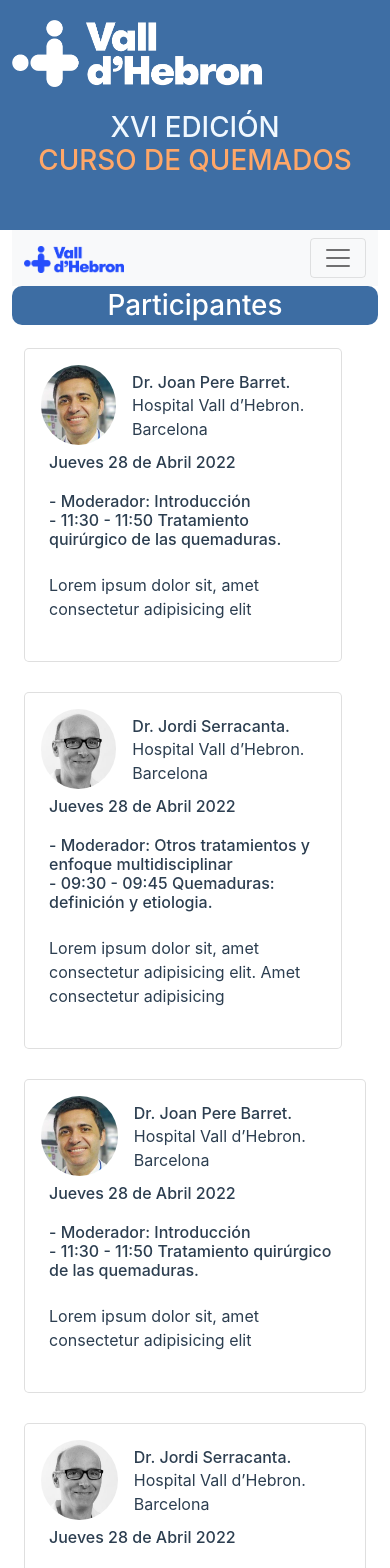
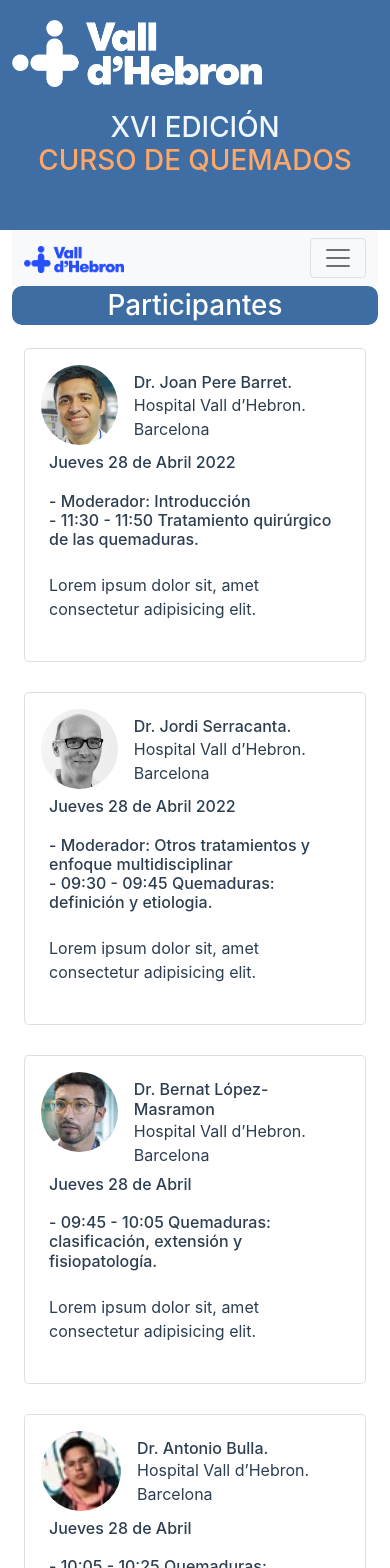
Before and after one commit to ablancaa/course, a Vue app: page /Ponentes in a window 390 px wide. Shown: the top 1568 px of the page. Built offline with nearby package versions, Linux system fonts and the light colour scheme.

Commit message:
Reedición de ponentes

```diff
--- a/src/views/Ponentes.vue
+++ b/src/views/Ponentes.vue
@@ -1,11 +1,10 @@
 <template>
     <main class="container d-flex aling-items-center justify-content-center">
+        <!-- Columna izquierda -->
         <div class="row">
-        <!-- Columna izquierda -->
             <h1 class="titulo">Participantes</h1>
-        <div class="row">
             <div class="col-12 col-lg-6 col-md-6">
-                <article class="card">
+                <article class="card"> <!-- 1 -->
                     <div class="card-body">
                         <div class="d-flex">
                             <img src="../assets/images/Dr.Barret.png" alt="" class="border-4 border-secondary rounded-circle" width="90">
@@ -15,12 +14,12 @@
                             </div>
                         </div>
                         <p class="h6 p-2">Jueves 28 de Abril 2022<br/><br/>- Moderador: Introducción<br/> - 11:30 - 11:50 Tratamiento quirúrgico de las quemaduras.</p>
-                        <p class="p-2">Lorem ipsum dolor sit, amet consectetur adipisicing elit</p>
+                        <p class="p-2">Lorem ipsum dolor sit, amet consectetur adipisicing elit.</p>
                     </div>
                 </article>
             </div> <!-- Fin col-12 col-lg-6 col-md-6 -->
-            <div class="col-12 col-lg-6 col-md-4">
-               <article class="card">
+            <div class="col-12 col-lg-6 col-md-6">
+               <article class="card"> <!-- 2 -->
                     <div class="card-body">
                         <div class="d-flex">
                             <img src="../assets/images/Dr.Serracanta.png" alt="" class="border-4 border-secondary rounded-circle" width="90">
@@ -30,45 +29,12 @@
                             </div>
                         </div>
                         <p class="h6 p-2" >Jueves 28 de Abril 2022<br/><br/>- Moderador: Otros tratamientos y enfoque multidisciplinar<br/> - 09:30 - 09:45 Quemaduras: definición y etiologia.</p>
-                        <p class="p-2">Lorem ipsum dolor sit, amet consectetur adipisicing elit. Amet consectetur adipisicing</p>
+                        <p class="p-2">Lorem ipsum dolor sit, amet consectetur adipisicing elit.</p>
                     </div>
                 </article>
             </div> <!-- Fin col-12 col-lg-6 col-md-6 -->
-        </div> <!-- Fin de row -->
-            <div class="col-12 col-lg-12">
-                <div class="row">
-                    <div class="col-12 col-sm-6">
-                        <article class="card">
-                            <div class="card-body">
-                                <div class="d-flex">
-                                    <img src="../assets/images/Dr.Barret.png" alt="" class="border-4 border-secondary rounded-circle" width="90">
-                                    <div class="ps-3">
-                                        <h6 class="m-0 mt-2">Dr. Joan Pere Barret.</h6>
-                                        <p class="m-0">Hospital Vall d’Hebron. Barcelona</p>
-                                    </div>
-                                </div>
-                                    <p class="h6 p-2">Jueves 28 de Abril 2022<br/><br/>- Moderador: Introducción<br/> - 11:30 - 11:50 Tratamiento quirúrgico de las quemaduras.</p>
-                                    <p class="p-2">Lorem ipsum dolor sit, amet consectetur adipisicing elit</p>
-                            </div>
-                        </article>
-                    </div>
-                    <div class="col-12 col-sm-6">
-                        <article class="card">
-                            <div class="card-body">
-                                <div class="d-flex">
-                                    <img src="../assets/images/Dr.Serracanta.png" alt="" class="border-4 border-secondary rounded-circle" width="90">
-                                        <div class="ps-3">
-                                            <h6 class="m-0 mt-2">Dr. Jordi Serracanta.</h6>
-                                            <p class="m-0">Hospital Vall d’Hebron. Barcelona</p>
-                                        </div>
-                                </div>
-                                    <p class="h6 p-2" >Jueves 28 de Abril 2022<br/><br/>- Moderador: Otros tratamientos y enfoque multidisciplinar<br/> - 09:30 - 09:45 Quemaduras: definición y etiologia.</p>
-                                    <p class="p-2">Lorem ipsum dolor sit, amet consectetur adipisicing elit. Amet consectetur adipisicing</p>
-                            </div>
-                        </article>
-                        </div>
-                    <div class="col-12 col-sm-6">
-                        <article class="card">
+            <div class="col-12 col-lg-6 col-md-6">
+                <article class="card"> <!-- 3 -->
                     <div class="card-body">
                         <div class="d-flex">
                             <img src="../assets/images/Dr.Bernat.png" alt="" class="border-4 border-secondary rounded-circle" width="90">
@@ -78,11 +44,12 @@
                             </div>
                         </div>
                         <p class="h6 p-2" >Jueves 28 de Abril<br/><br/> - 09:45 - 10:05 Quemaduras: clasificación, extensión y fisiopatología.</p>
+                        <p class="p-2" >Lorem ipsum dolor sit, amet consectetur adipisicing elit.</p>
                     </div>
                 </article>
-                    </div>
-                    <div class="col-12 col-sm-6">
-                        <article class="card">
+            </div> <!-- Fin col-12 col-lg-6 col-md-6 -->
+            <div class="col-12 col-lg-6 col-md-6">
+                <article class="card"> <!-- 4 -->
                     <div class="card-body">
                         <div class="d-flex">
                             <img src="../assets/images/image-patrick.jpg" alt="" class="border-4 border-secondary rounded-circle" width="90">
@@ -92,12 +59,12 @@
                             </div>
                         </div>
                         <p class="h6 p-2">Jueves 28 de Abril<br/><br/>- 10:05 - 10:25 Quemaduras: químicas, eléctricas y por congelación.</p>
-                                    <p class="p-2" >Lorem ipsum dolor sit, amet consectetur adipisicing elit. Consequatur neque tenetur deserunt et velit nulla dolores veritatis exercitationem est eius modi minima voluptates accusantium consectetur, necessitatibus. Officiis, assumenda praesentium!</p>
+                        <p class="p-2" >Lorem ipsum dolor sit, amet consectetur adipisicing elit.</p>
                     </div>
                 </article>
-                    </div>
-                    <div class="col-12 col-sm-6">
-                        <article class="card">
+            </div> <!-- Fin col-12 col-lg-6 col-md-6 -->
+            <div class="col-12 col-lg-6 col-md-6">
+                <article class="card"> <!-- 5 -->
                     <div class="card-body">
                         <div class="d-flex">
                             <img src="../assets/images/Dr.Jacinto.jpg" alt="" class="border-4 border-secondary rounded-circle" width="90">
@@ -107,12 +74,12 @@
                             </div>
                         </div>
                         <p class="h6 p-2">Jueves 28 de Abril<br/><br/> - Moderador: Valoración inicial y secundaria del paciente quemado<br/></p>
-                                    <p class="p-2" >Lorem ipsum dolor sit, amet consectetur adipisicing elit. Consequatur neque tenetur deserunt et velit nulla dolores veritatis exercitationem est eius modi minima</p>
+                        <p class="p-2" >Lorem ipsum dolor sit, amet consectetur adipisicing elit.</p>
                     </div>
                 </article>
-                    </div>
-                                        <div class="col-12 col-sm-6">
-                        <article class="card">
+            </div> <!-- Fin col-12 col-lg-6 col-md-6 -->
+            <div class="col-12 col-lg-6 col-md-6">
+                <article class="card"> <!-- 6 -->
                     <div class="card-body">
                         <div class="d-flex">
                             <img src="../assets/images/image-kira.jpg" alt="" class="border-4 border-secondary rounded-circle" width="90">
@@ -121,18 +88,13 @@
                                 <p class="m-0">Unidad de quemados. Hospital Miguel Servet. Zaragoza</p>
                             </div>
                         </div>
-                                    <p class="h6 p-2">Lorem ipsum dolor sit, amet consectetur adipisicing elit. Consequatur neque tenetur deserunt et velit nulla dolores veritatis exercitationem est eius modi mini</p>
-                                    <p class="p-2" >Lorem ipsum dolor sit, amet consectetur adipisicing elit. Consequatur neque tenetur deserunt et velit nulla dolores veritatis exercitationem est eius modi minima</p>
+                        <p class="h6 p-2">Jueves 28 de Abril<br/><br/> - amet consectetur adipisicing elit. Lorem ipsum dolor sit, amet consectetur adipisicing elit.</p>
+                        <p class="p-2" >Lorem ipsum dolor sit, amet consectetur adipisicing elit.</p>
                     </div>
                 </article>
-                    </div>
-                    </div><!-- fin de row -->
-                     <div class="row">
-     <!-- Columna izquierda -->
-     <div class="col-12 col-lg-12">
-         <div class="row">
-         <div class="col-12 col-sm-6">
-                 <article class="card">
+            </div> <!-- Fin col-12 col-lg-6 col-md-6 -->
+            <div class="col-12 col-lg-6 col-md-6">
+                <article class="card"> <!-- 7 -->
                     <div class="card-body">
                         <div class="d-flex">
                             <img src="../assets/images/image-jeanette.jpg" alt="" class="border-4 border-secondary rounded-circle" width="90">
@@ -141,12 +103,13 @@
                                 <p class="m-0"> Hospital Vall d’Hebron. Barcelona</p>
                             </div>
                         </div>
-                             <p class="h6 p-2" >Lorem ipsum dolor sit, amet consectetur adipisicing elit. Consequatur neque tenetur deserunt et velit nulla dolores veritatis exercitatio</p>
+                        <p class="h6 p-2">Jueves 28 de Abril<br/><br/> - amet consectetur adipisicing elit. Lorem ipsum dolor sit, amet consectetur adipisicing elit.</p>
+                        <p class="p-2" >Lorem ipsum dolor sit, amet consectetur adipisicing elit.</p>
                     </div>
                 </article>
-             </div>
-             <div class="col-12 col-sm-6">
-                 <article class="card">
+            </div> <!-- Fin col-12 col-lg-6 col-md-6 -->
+            <div class="col-12 col-lg-6 col-md-6">
+                <article class="card"> <!-- 8 -->
                     <div class="card-body">
                         <div class="d-flex">
                             <img src="../assets/images/Laura.png" alt="" class="border-4 border-secondary rounded-circle" width="90">
@@ -156,12 +119,12 @@
                             </div>
                         </div>
                         <p class="h6 p-2">Jueves 28 de Abril<br/><br/> - 12:10 - 12:30 Control no farmacológico del dolor durante las curas.</p>
-                             <p class="p-2" >Lorem ipsum dolor sit, amet consectetur adipisicing elit. Consequatur neque tenetur deserunt et velit nulla dolores veritatis exercitationem</p>
+                        <p class="p-2" >Lorem ipsum dolor sit, amet consectetur adipisicing elit.</p>
                     </div>
                 </article>
-             </div>
-             <div class="col-12 col-sm-6">
-                 <article class="card">
+            </div> <!-- Fin col-12 col-lg-6 col-md-6 -->
+            <div class="col-12 col-lg-6 col-md-6">
+                <article class="card"> <!-- 9 -->
                     <div class="card-body">
                         <div class="d-flex">
                             <img src="../assets/images/image-jonathan.jpg" alt="" class="border-4 border-secondary rounded-circle" width="90">
@@ -170,13 +133,13 @@
                                 <p class="m-0">Unidad de quemados del Hospital de Cruces. Bilbao</p>
                             </div>
                         </div>
-                             <p class="h6 p-2">Lorem ipsum dolor sit, amet consectetur adipisicing elit. Consequatur neque tenetur deserunt et velit nulla dolores veritatis exercitation</p>
-                             <p class="p-2" >Lorem ipsum dolor sit, amet consectetur adipisicing elit. Consequatur neque tenetur deserunt et velit nulla dolores veritatis exercitationem</p>
+                        <p class="h6 p-2">Jueves 28 de Abril<br/><br/> - amet consectetur adipisicing elit.</p>
+                        <p class="p-2" >Lorem ipsum dolor sit, amet consectetur adipisicing elit.</p>
                     </div>
                 </article>
-             </div>
-                                 <div class="col-12 col-sm-6">
-                 <article class="card">
+            </div> <!-- Fin col-12 col-lg-6 col-md-6 -->
+            <div class="col-12 col-lg-6 col-md-6">
+                <article class="card"> <!-- 10 -->
                     <div class="card-body">
                         <div class="d-flex">
                             <img src="../assets/images/image-kira.jpg" alt="" class="border-4 border-secondary rounded-circle" width="90">
@@ -185,17 +148,13 @@
                                 <p class="m-0">D.U.E Unidad de quemados</p>
                             </div>
                         </div>
-                             <p class="h6 p-2">Lorem ipsum dolor sit, amet consectetur adipisicing elit. Consequatur neque tenetur deserunt et velit nulla dolores veritatis exercitation</p>
-                             <p class="p-2" >Lorem ipsum dolor sit, amet consectetur adipisicing elit. Consequatur neque tenetur deserunt et velit nulla dolores veritatis exercitationem</p>
+                        <p class="h6 p-2">Jueves 28 de Abril<br/><br/> - amet consectetur adipisicing elit.</p>
+                        <p class="p-2" >Lorem ipsum dolor sit, amet consectetur adipisicing elit.</p>
                     </div>
                 </article>
-             </div>
-             </div><!-- fin de row -->
-             <!-- Columna izquierda -->
-<div class="col-12 col-lg-12">
-    <div class="row">
-    <div class="col-12 col-sm-6">
-            <article class="card">
+            </div> <!-- Fin col-12 col-lg-6 col-md-6 -->
+            <div class="col-12 col-lg-6 col-md-6">
+                <article class="card"> <!-- 11 -->
                     <div class="card-body">
                         <div class="d-flex">
                             <img src="../assets/images/image-jeanette.jpg" alt="" class="border-4 border-secondary rounded-circle" width="90">
@@ -204,12 +163,13 @@
                                 <p class="m-0"> Hospital Vall d’Hebron. Barcelona</p>
                             </div>
                         </div>
-                        <p class="h6 p-2" >Lorem ipsum dolor sit, amet consectetur adipisicing elit. Consequatur neque tenetur deserunt et velit nulla dolores veritatis exercitatio</p>
+                        <p class="h6 p-2">Jueves 28 de Abril<br/><br/> - amet consectetur adipisicing elit.</p>
+                        <p class="h6 p-2" >Lorem ipsum dolor sit, amet consectetur adipisicing elit.</p>
                     </div>
                 </article>
-        </div>
-        <div class="col-12 col-sm-6">
-            <article class="card">
+            </div> <!-- Fin col-12 col-lg-6 col-md-6 -->
+            <div class="col-12 col-lg-6 col-md-6">
+                <article class="card"> <!-- 12 -->
                     <div class="card-body">
                         <div class="d-flex">
                             <img src="../assets/images/image-patrick.jpg" alt="" class="border-4 border-secondary rounded-circle" width="90">
@@ -218,13 +178,13 @@
                                 <p class="m-0"> Hospital Vall d’Hebron. Barcelona</p>
                             </div>
                         </div>
-                        <p class="h6 p-2">Lorem ipsum dolor sit, amet consectetur adipisicing elit. Consequatur neque tenetur deserunt et velit nulla dolores veritatis exercitation</p>
-                        <p class="p-2" >Lorem ipsum dolor sit, amet consectetur adipisicing elit. Consequatur neque tenetur deserunt et velit nulla dolores veritatis exercitationem</p>
+                        <p class="h6 p-2">Jueves 28 de Abril<br/><br/> - amet consectetur adipisicing elit.</p>
+                        <p class="p-2" >Lorem ipsum dolor sit, amet consectetur adipisicing elit.</p>
                     </div>
                 </article>
-        </div>
-        <div class="col-12 col-sm-6">
-            <article class="card">
+            </div> <!-- Fin col-12 col-lg-6 col-md-6 -->
+            <div class="col-12 col-lg-6 col-md-6">
+                <article class="card"> <!-- 13 -->
                     <div class="card-body">
                         <div class="d-flex">
                             <img src="../assets/images/image-jonathan.jpg" alt="" class="border-4 border-secondary rounded-circle" width="90">
@@ -233,13 +193,13 @@
                                 <p class="m-0">Unidad de quemados del Hospital de Cruces. Bilbao</p>
                             </div>
                         </div>
-                        <p class="h6 p-2">Lorem ipsum dolor sit, amet consectetur adipisicing elit. Consequatur neque tenetur deserunt et velit nulla dolores veritatis exercitation</p>
-                        <p class="p-2" >Lorem ipsum dolor sit, amet consectetur adipisicing elit. Consequatur neque tenetur deserunt et velit nulla dolores veritatis exercitationem</p>
+                        <p class="h6 p-2">Jueves 28 de Abril<br/><br/> - amet consectetur adipisicing elit.</p>
+                        <p class="p-2" >Lorem ipsum dolor sit, amet consectetur adipisicing elit.</p>
                     </div>
                 </article>
-        </div>
-                            <div class="col-12 col-sm-6">
-            <article class="card">
+            </div><!-- Fin col-12 col-lg-6 col-md-6 -->
+            <div class="col-12 col-lg-6 col-md-6">
+                <article class="card"> <!-- 14 -->
                     <div class="card-body">
                         <div class="d-flex">
                             <img src="../assets/images/image-kira.jpg" alt="" class="border-4 border-secondary rounded-circle" width="90">
@@ -248,21 +208,13 @@
                                 <p class="m-0">D.U.E Unidad de quemados</p>
                             </div>
                         </div>
-                        <p class="h6 p-2">Lorem ipsum dolor sit, amet consectetur adipisicing elit. Consequatur neque tenetur deserunt et velit nulla dolores veritatis exercitation</p>
-                        <p class="p-2" >Lorem ipsum dolor sit, amet consectetur adipisicing elit. Consequatur neque tenetur deserunt et velit nulla dolores veritatis exercitationem</p>
+                        <p class="h6 p-2">Jueves 28 de Abril<br/><br/> - amet consectetur adipisicing elit.</p>
+                        <p class="p-2" >Lorem ipsum dolor sit, amet consectetur adipisicing elit.</p>
                     </div>
                 </article>
-        </div>
-        </div><!-- fin de row -->
-        </div>
-        </div>
-             </div>
-             </div>
-             <!-- Columna izquierda -->
-<div class="col-12 col-lg-12">
-    <div class="row">
-    <div class="col-12 col-sm-6">
-            <article class="card">
+            </div> <!-- Fin col-12 col-lg-6 col-md-6 -->
+            <div class="col-12 col-lg-6 col-md-6">
+                <article class="card"> <!-- 15 -->
                     <div class="card-body">
                         <div class="d-flex">
                             <img src="../assets/images/image-jeanette.jpg" alt="" class="border-4 border-secondary rounded-circle" width="90">
@@ -271,58 +223,57 @@
                                 <p class="m-0"> Hospital Vall d’Hebron. Barcelona</p>
                             </div>
                         </div>
-                        <p class="h6 p-2" >Lorem ipsum dolor sit, amet consectetur adipisicing elit. Consequatur neque tenetur deserunt et velit nulla dolores veritatis exercitatio</p>
+                        <p class="h6 p-2">Jueves 28 de Abril<br/><br/> - amet consectetur adipisicing elit.</p>
+                        <p class="h6 p-2" >Lorem ipsum dolor sit, amet consectetur adipisicing elit.</p>
                     </div>
                 </article>
-        </div>
-        <div class="col-12 col-sm-6">
-            <article class="card">
+            </div><!-- Fin col-12 col-lg-6 col-md-6 -->
+            <div class="col-12 col-lg-6 col-md-6">
+                <article class="card"> <!-- 16 -->
                     <div class="card-body">
                         <div class="d-flex">
-                        <img src="../assets/images/image-patrick.jpg" alt="" class="border-4 border-secondary rounded-circle" width="90">
+                            <img src="../assets/images/image-jeanette.jpg" alt="" class="border-4 border-secondary rounded-circle" width="90">
                             <div class="ps-3">
-                                <h6 class="m-0 mt-2">Laura González Gilarte.</h6>
+                                <h6 class="m-0 mt-2">Dr. Jesús Cirbian.</h6>
                                 <p class="m-0"> Hospital Vall d’Hebron. Barcelona</p>
                             </div>
                         </div>
-                        <p class="h6 p-2">Lorem ipsum dolor sit, amet consectetur adipisicing elit. Consequatur neque tenetur deserunt et velit nulla dolores veritatis exercitation</p>
-                        <p class="p-2" >Lorem ipsum dolor sit, amet consectetur adipisicing elit. Consequatur neque tenetur deserunt et velit nulla dolores veritatis exercitationem</p>
+                        <p class="h6 p-2">Jueves 28 de Abril<br/><br/> - amet consectetur adipisicing elit.</p>
+                        <p class="h6 p-2" >Lorem ipsum dolor sit, amet consectetur adipisicing elit.</p>
                     </div>
                 </article>
-        </div>
-        <div class="col-12 col-sm-6">
-            <article class="card">
+            </div><!-- Fin col-12 col-lg-6 col-md-6 -->
+            <div class="col-12 col-lg-6 col-md-6">
+                <article class="card"> <!-- 17 -->
                     <div class="card-body">
                         <div class="d-flex">
-                        <img src="../assets/images/image-jonathan.jpg" alt="" class="border-4 border-secondary rounded-circle" width="90">
+                            <img src="../assets/images/image-jeanette.jpg" alt="" class="border-4 border-secondary rounded-circle" width="90">
                             <div class="ps-3">
-                            <h6 class="m-0 mt-2">Dra. Patricia Martín Playa.</h6>
-                            <p class="m-0">Unidad de quemados del Hospital de Cruces. Bilbao</p>
+                                <h6 class="m-0 mt-2">Dr. Jesús Cirbian.</h6>
+                                <p class="m-0"> Hospital Vall d’Hebron. Barcelona</p>
                             </div>
                         </div>
-                        <p class="h6 p-2">Lorem ipsum dolor sit, amet consectetur adipisicing elit. Consequatur neque tenetur deserunt et velit nulla dolores veritatis exercitation</p>
-                        <p class="p-2" >Lorem ipsum dolor sit, amet consectetur adipisicing elit. Consequatur neque tenetur deserunt et velit nulla dolores veritatis exercitationem</p>
+                        <p class="h6 p-2">Jueves 28 de Abril<br/><br/> - amet consectetur adipisicing elit.</p>
+                        <p class="h6 p-2" >Lorem ipsum dolor sit, amet consectetur adipisicing elit.</p>
                     </div>
                 </article>
-        </div>
-                            <div class="col-12 col-sm-6">
-            <article class="card">
+            </div><!-- Fin col-12 col-lg-6 col-md-6 -->
+            <div class="col-12 col-lg-6 col-md-6">
+                <article class="card"> <!-- 18 -->
                     <div class="card-body">
                         <div class="d-flex">
-                        <img src="../assets/images/image-kira.jpg" alt="" class="border-4 border-secondary rounded-circle" width="90">
+                            <img src="../assets/images/image-jeanette.jpg" alt="" class="border-4 border-secondary rounded-circle" width="90">
                             <div class="ps-3">
-                            <h6 class="m-0 mt-2">Marta Barroso Sala</h6>
-                            <p class="m-0">D.U.E Unidad de quemados</p>
+                                <h6 class="m-0 mt-2">Dr. Jesús Cirbian.</h6>
+                                <p class="m-0"> Hospital Vall d’Hebron. Barcelona</p>
                             </div>
                         </div>
-                        <p class="h6 p-2">Lorem ipsum dolor sit, amet consectetur adipisicing elit. Consequatur neque tenetur deserunt et velit nulla dolores veritatis exercitation</p>
-                        <p class="p-2" >Lorem ipsum dolor sit, amet consectetur adipisicing elit. Consequatur neque tenetur deserunt et velit nulla dolores veritatis exercitationem</p>
+                        <p class="h6 p-2">Jueves 28 de Abril<br/><br/> - amet consectetur adipisicing elit.</p>
+                        <p class="h6 p-2" >Lorem ipsum dolor sit, amet consectetur adipisicing elit.</p>
                     </div>
                 </article>
-        </div>
-        </div><!-- fin de row -->
-        </div>
-        </div>
+            </div><!-- Fin col-12 col-lg-6 col-md-6 -->
+        </div> <!-- Fin de row -->
     </main>
  </template>
 
```
Lines whose indentation alone changed are shown as unchanged.
